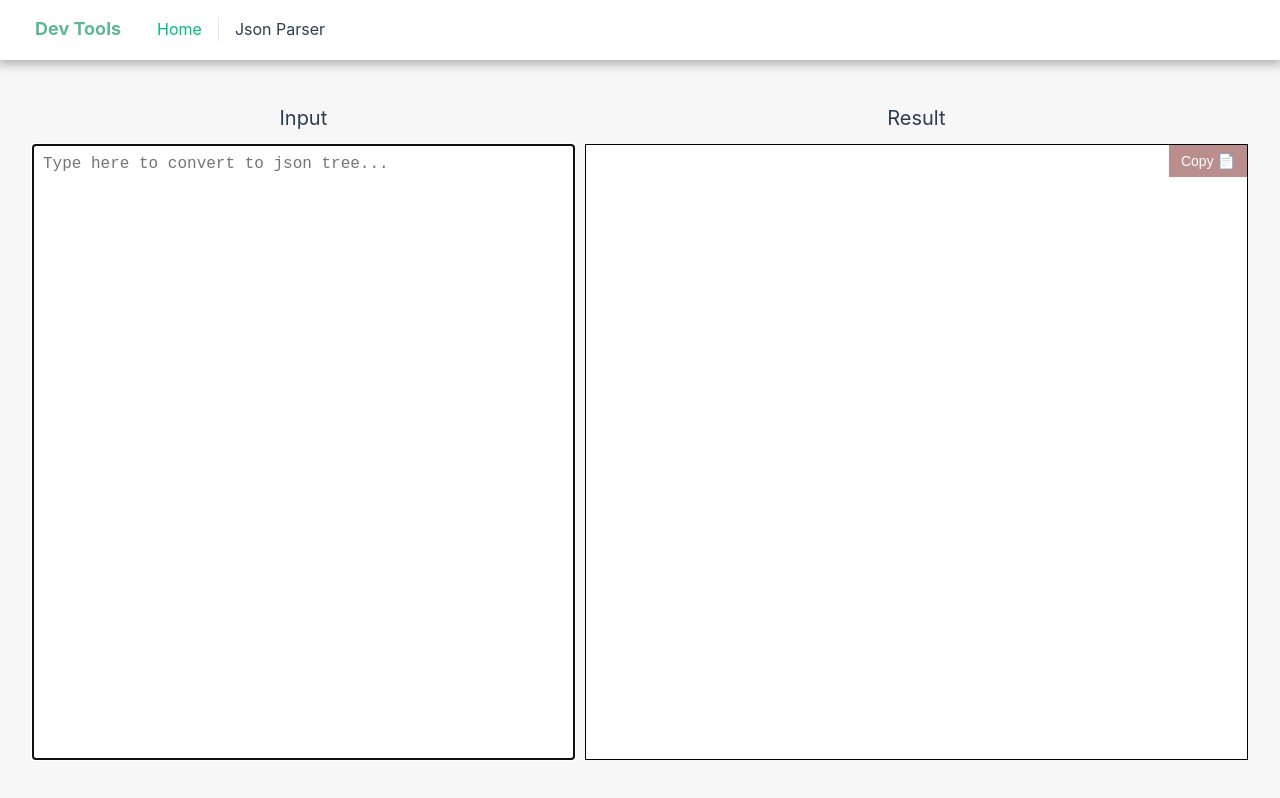
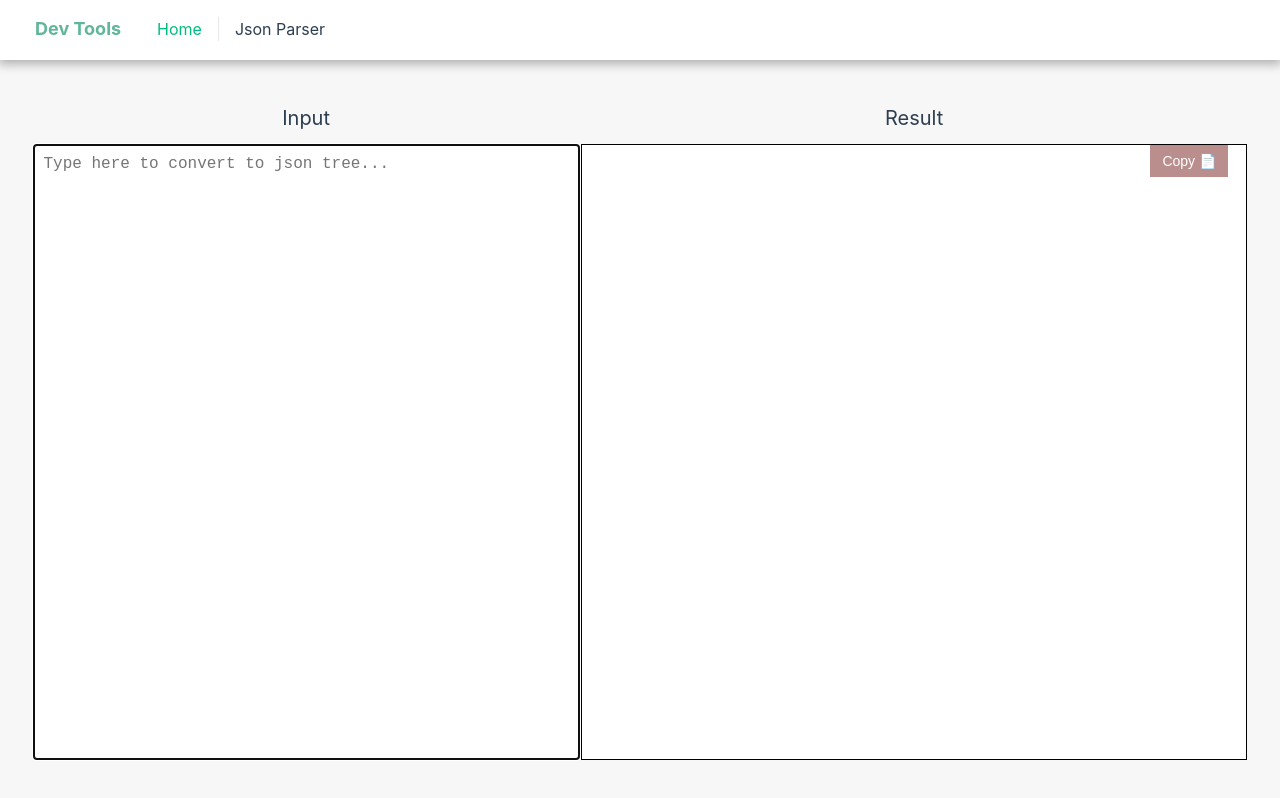
Before and after one commit to wangchristine/dev-tools, a Vue app: page /json-parser in a window 1280 px wide. Built offline with nearby package versions, Linux system fonts and the light colour scheme.

Commit message:
scroll two block to change width

```diff
--- a/src/views/JsonView.vue
+++ b/src/views/JsonView.vue
@@ -1,5 +1,5 @@
 <script setup>
-import { ref, watch, onUnmounted } from "vue";
+import { ref, watch, onUnmounted, onMounted } from "vue";
 import JsonTree from "@/components/JsonTree.vue";
 
 // const jsonObj = reactive({"null":null,"boolean":[true,false],"number":[0,2.1,2e8,-123456780123456780,2.1,2e8,-123456780,2.1,2e8,-123456780,2.1,2e8,-123456780,2.1,2e8,-123456780,2.1,2e8,-123456780,2.1,2e8,-123456780,2.1,2e8,-123456780,2.1,2e8,-123456780,2.1,2e8,-123456780,2.1,2e8,-123456780,2.1,2e8,-123456780,2.1,2e8,-123456780,2.1,2e8,-123456780,2.1,2e8,-123456780,2.1,2e8,-123456780,2.1,2e8,-123456780,2.1,2e8,-123456780,2.1,2e8,-123456780],"string":{"any characters":"abc def abc def abc def abc def abc def abc def abc def abc def abc def abc def abc def abc def abc def abc def abc def abc def abc def abc def abc def abc def abc def abc def abc def abc def abc def abc def abc def abc def abc def abc def abc def","quotation \"":"\\","backslash \\\\":"\\\\","slash \\/":"\\/","backspace \\b":"\\b","form feed \\f":"\\f","new line \\n":"\\n","carriage return \\r":"\\r","tab \\t":"\\t","hexadeci\\u006Dal":"\\u004A-\\u005A"}});
@@ -59,16 +59,53 @@ const copyToClipboard = () => {
     });
 };
 
+let isDragging = ref(false);
+let lastMouseX = ref(0); // 按下當下 x 位置
+
+// DOM
+const userBlock = ref(null);
+const resultBlock = ref(null);
+
+let userBlockWidth = ref(0);
+let resultBlockWidth = ref(0);
+
+const handleMouseDown = (e) => {
+  console.log("down");
+
+  isDragging.value = true;
+  lastMouseX.value = e.clientX;
+
+  userBlockWidth.value = userBlock.value.clientWidth;
+  resultBlockWidth.value = resultBlock.value.clientWidth;
+};
+
+onMounted(() => {
+  window.addEventListener("mousemove", handleMousemove);
+  window.addEventListener("mouseup", handleMouseup);
+});
 onUnmounted(() => {
   clearTimeout(timer);
+  window.removeEventListener("mousemove", handleMousemove);
+  window.removeEventListener("mouseup", handleMouseup);
 });
+
+const handleMousemove = (e) => {
+  if (isDragging.value) {
+    userBlock.value.style.width =
+      userBlockWidth.value + (e.clientX - lastMouseX.value) + "px";
+    resultBlock.value.style.width =
+      resultBlockWidth.value - (e.clientX - lastMouseX.value) + "px";
+  }
+};
+
+const handleMouseup = () => {
+  isDragging.value = false;
+};
 </script>
 
 <template>
-  <div class="user-block">
+  <div class="user-block" id="user-block" ref="userBlock">
     <p class="block-title">Input</p>
-    <!-- <div class="user-json">{{ jsonObj }}</div> -->
-
     <textarea
       v-focus
       name="userInput"
@@ -77,11 +114,15 @@ onUnmounted(() => {
       v-model.trim="jsonString"
     ></textarea>
   </div>
-  <div class="result-block">
+  <div class="result-block" id="result-block" ref="resultBlock">
+    <div class="drag-block" id="drag-block" @mousedown="handleMouseDown"></div>
+
     <p class="block-title">Result</p>
     <div class="result-json" id="result-json">
-      <JsonTree v-if="jsonObj !== undefined" :json="jsonObj" />
-      <p v-else class="error-message">{{ errorMessage }}</p>
+      <div class="tree-json">
+        <JsonTree v-if="jsonObj !== undefined" :json="jsonObj" />
+        <p v-else class="error-message">{{ errorMessage }}</p>
+      </div>
       <button class="copy" @click="copyToClipboard()">{{ copyText }} 📄</button>
     </div>
   </div>
@@ -90,12 +131,31 @@ onUnmounted(() => {
 <style scoped>
 .user-block {
   width: 45%;
-  margin-right: 5px;
+  /*width: calc(45% - 10px);*/
+  /* margin-right: 5px; */
+  min-width: 150px;
 }
 
 .result-block {
-  width: 55%;
-  margin-left: 5px;
+  /*width: 55%;*/
+  width: calc(55% - 2px);
+  /* margin-left: 5px; */
+  min-width: 150px;
+}
+
+.drag-block {
+  position: absolute;
+  left: -4px;
+  height: 100%;
+  width: 4px;
+  background-color: transparent;
+  z-index: 999;
+  cursor: col-resize;
+}
+
+.drag-block:hover {
+  border: solid #b7b7b7;
+  border-width: 0 3px;
 }
 
 .block-title {
@@ -109,18 +169,24 @@ onUnmounted(() => {
   border: black 1px solid;
   width: 100%;
   height: calc(100% - 60px);
-  overflow: scroll;
+  overflow-y: scroll;
   resize: none;
   font-size: 16px;
 }
 
 .result-json {
   color: #456aa1;
-  padding: 10px 10px 10px 20px;
   border: black 1px solid;
   height: calc(100% - 60px);
-  overflow: scroll;
   background-color: #ffffff;
+}
+
+.tree-json {
+  position: absolute;
+  padding: 10px 10px 10px 20px;
+  width: 100%;
+  height: 100%;
+  overflow-y: scroll;
 }
 
 .error-message {
@@ -131,12 +197,13 @@ onUnmounted(() => {
 .copy {
   position: absolute;
   top: 0;
-  right: 0;
+  right: 18px;
   background-color: #bb8e8e;
   color: white;
   border: 0;
   padding: 8px 12px;
   font-size: 14px;
   cursor: pointer;
+  z-index: 999;
 }
 </style>
```
